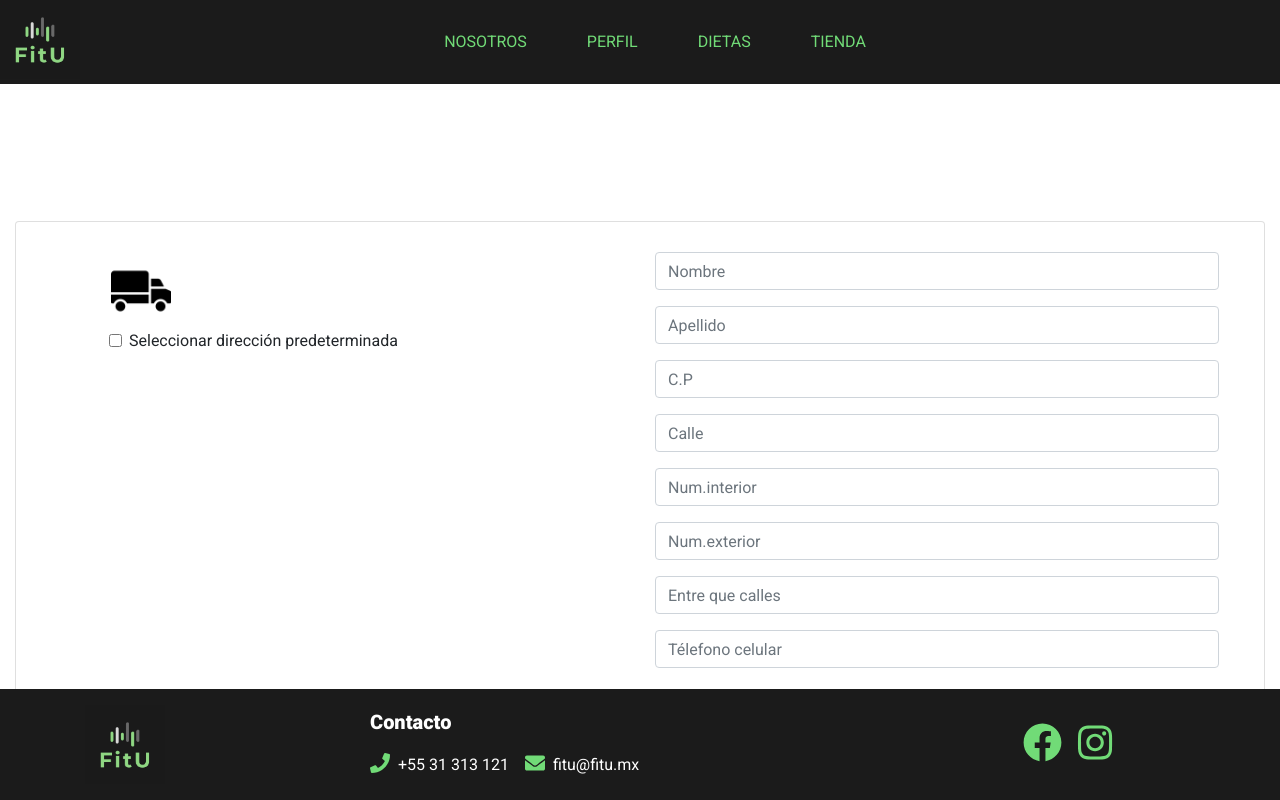
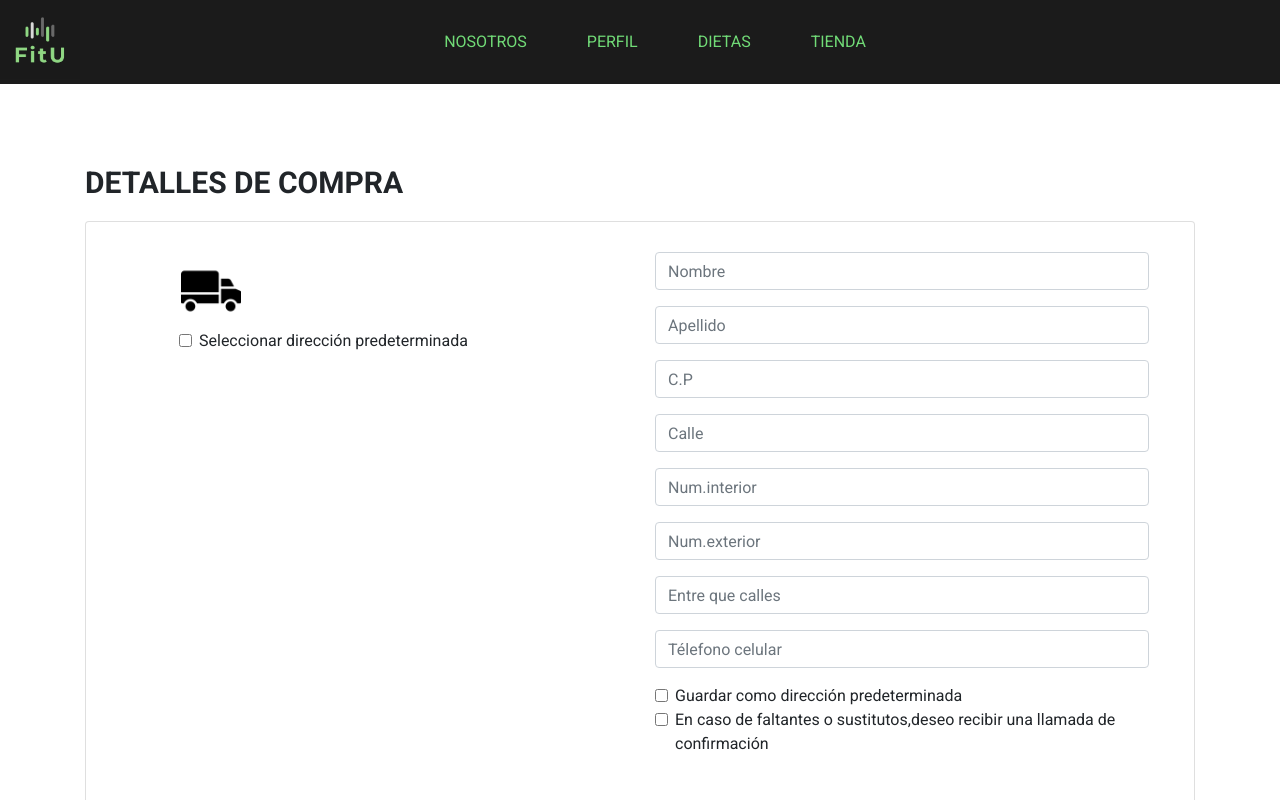
Before and after one commit to exeibier/adelgazapp, a React (Create React App) app: page /address in a window 1280 px wide. Shown: the top 800 px of the page. Built offline with nearby package versions, Linux system fonts and the light colour scheme; the HTML template or start-up script is replaced by a standard one.

Commit message:
fix views

```diff
--- a/src/components/Footer/Footer.css
+++ b/src/components/Footer/Footer.css
@@ -2,7 +2,7 @@
     background-color: #1b1b1b;
     bottom: 0;
     width: 100%;
-    position: absolute;
+    position: relative;
     color:#71DB77;
 }
 
--- a/src/pages/AddAddress/index.js
+++ b/src/pages/AddAddress/index.js
@@ -7,10 +7,10 @@ export default class AddAddress extends Component {
 
     render() {
         return (
-            <div className='container-fluid full-height wrapper-delivery'>
+            <div className='container full-height mb-4 wrapper-delivery'>
                 <div className='row full-height'>
                     <div className='col-12'>
-                        <p className='title'>DETALLES DE COMPRA</p>
+                        <p className='title text-body'>DETALLES DE COMPRA</p>
                         <div class="card">
                             <div class="add-address d-flex justify-content-between">
                                 <div className='col-6'>
--- a/src/pages/Diets/index.js
+++ b/src/pages/Diets/index.js
@@ -7,8 +7,8 @@ export default class Diets extends Component {
 
     render() {
         return (
-            <div className='container-fluid full-height'>
-                <div className='row full-height'>
+            <div className='container full-height mb-5 mt-5'>
+                <div className='row'>
                     <div className='col-12 '>
                         <div class="row">
                             <div class="col-12 d-flex ">
```
